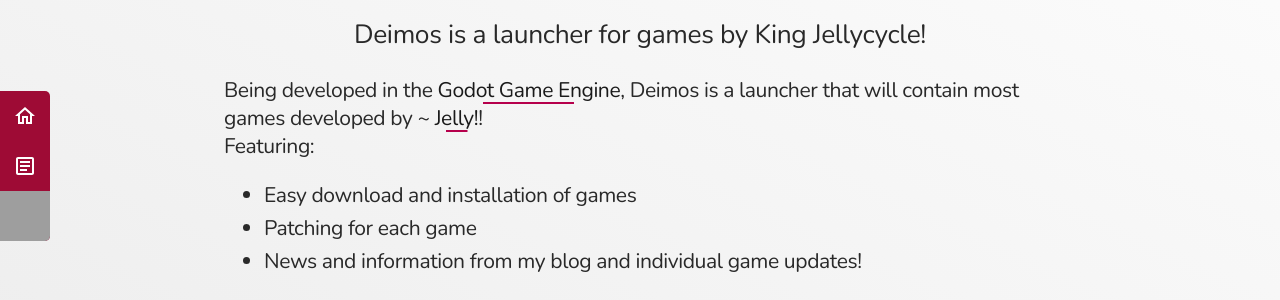
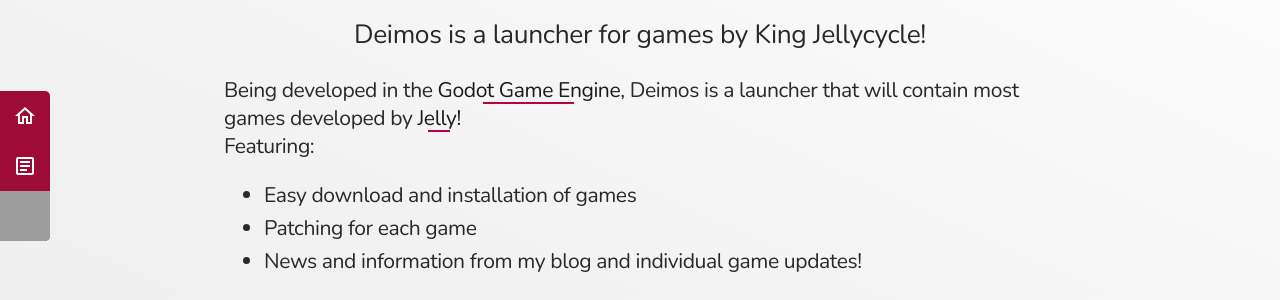
Before and after one commit to SayoJellyDev/sayo.dev, a Jekyll site: the page built from _projects/deimos.html, in a window 1280 px wide. Shown: the part 284-584 px from the top of the page. Built offline with Jekyll 4.4.1, drawn with Linux system fonts in a browser that asks for light colours; grey boxes are pictures that could not be loaded.

Commit message:
Hotfix: deimos oopsie

```diff
--- a/_projects/deimos.html
+++ b/_projects/deimos.html
@@ -26,7 +26,7 @@
         <div class="justifytextbox">
             <br />
             <div class="text">
-                Being developed in the <a class="link" href="https://godotengine.org/">Godot Game Engine</a>, Deimos is a launcher that will contain most games developed by ~ <a class="link" href="/">Jelly!</a>!
+                Being developed in the <a class="link" href="https://godotengine.org/">Godot Game Engine</a>, Deimos is a launcher that will contain most games developed by <a class="link" href="/">Jelly!</a>
                 <br/>
                 Featuring:
                 <br/>
```
